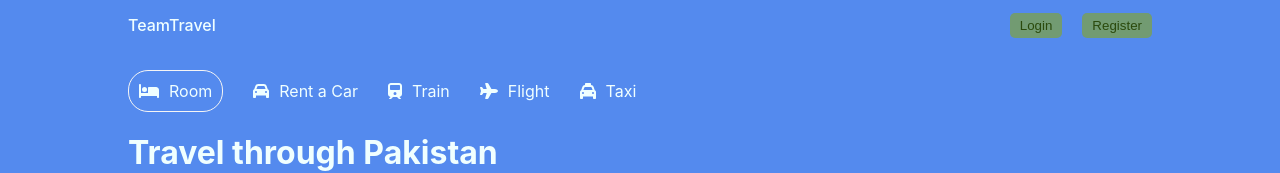
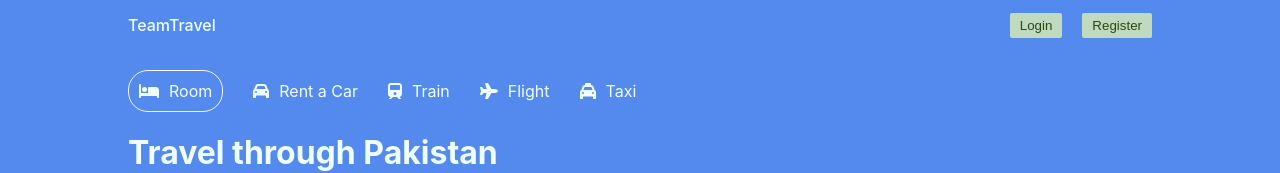
Before and after one commit to saifee403/git, a React (Create React App) app: page / in a window 1280 px wide. Shown: the top 173 px of the page. Built offline with nearby package versions, Linux system fonts and the light colour scheme.

Commit message:
buttonn color change

```diff
--- a/src/component/navbar/navbar.css
+++ b/src/component/navbar/navbar.css
@@ -23,6 +23,9 @@
     padding: 5px 10px;
     cursor: pointer;
     color: rgb(42, 73, 12);
-    background-color: rgb(114, 155, 114);
-    border-radius: 5px;
+    background-color: rgb(192, 218, 192);
+    border-radius: 2px;
 }
+.navButton:hover{
+    background-color: chartreuse;
+}
```
